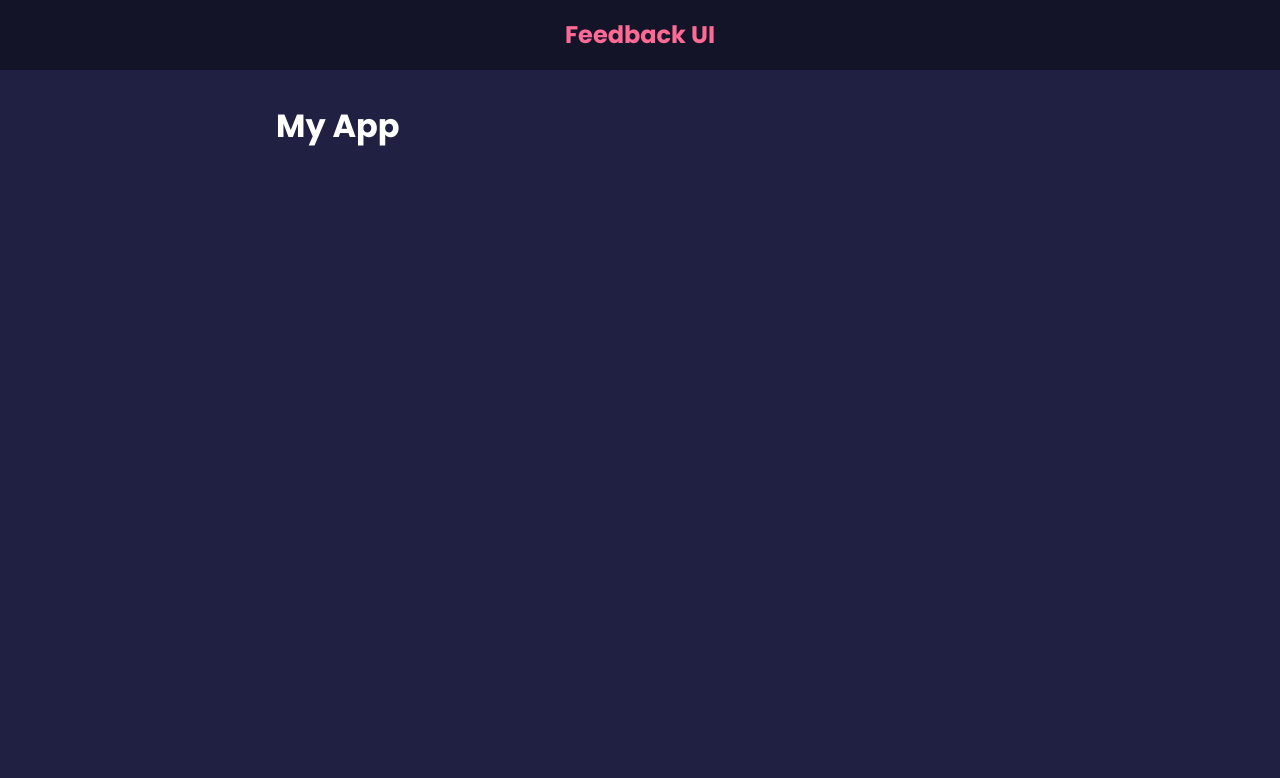
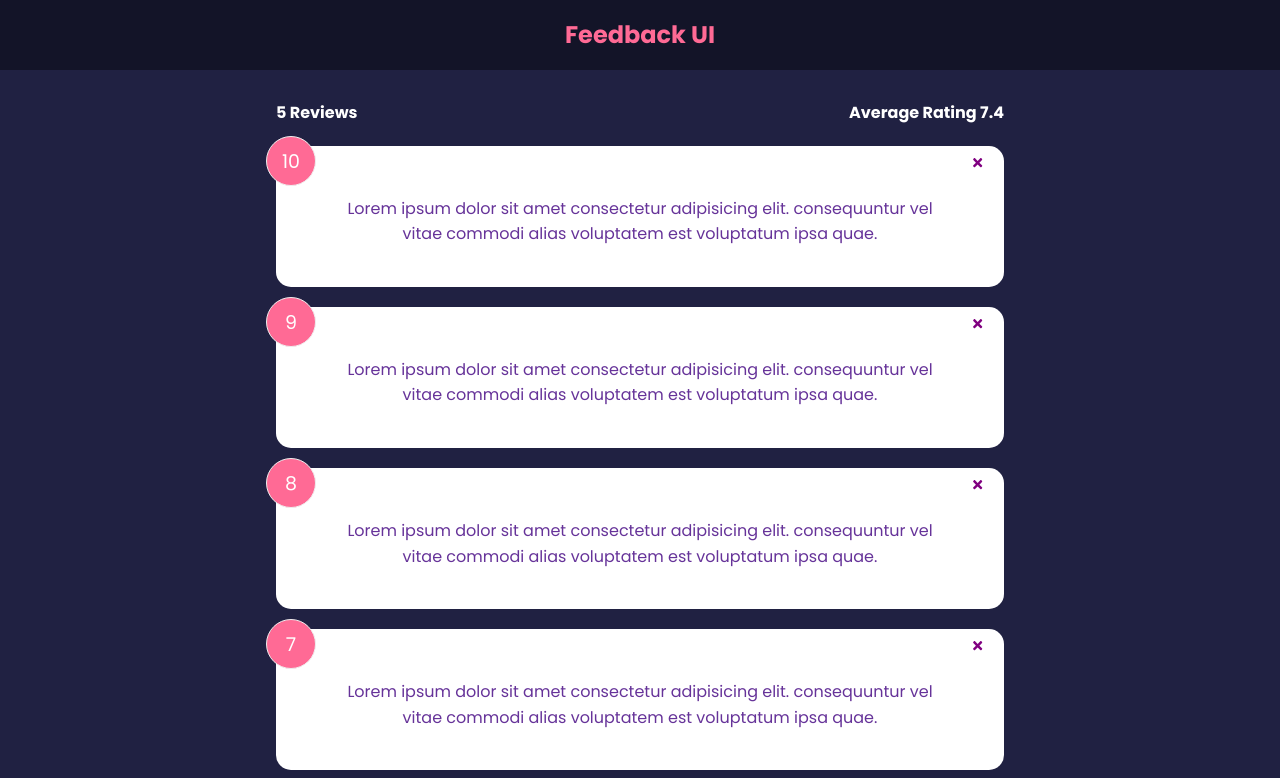
Before and after one commit to khaldoun36/feedback-app-react, a React (Create React App) app: page / in a window 1280 px wide. Shown: the top 778 px of the page. Built offline with nearby package versions, Linux system fonts and the light colour scheme; the HTML template or start-up script is replaced by a standard one.

Commit message:
Added the feedback rating and the func to delete a feedback item

```diff
--- a/package.json
+++ b/package.json
@@ -8,6 +8,7 @@
     "@testing-library/user-event": "^13.5.0",
     "react": "^17.0.2",
     "react-dom": "^17.0.2",
+    "react-icons": "^4.3.1",
     "react-scripts": "5.0.0",
     "web-vitals": "^2.1.2"
   },
--- a/src/App.js
+++ b/src/App.js
@@ -1,11 +1,22 @@
+import FeedbackData from "./Data/FeedbackData";
 import Header from "./components/Header";
+import { useState } from "react";
+import FeedbackList from "./components/FeedbackList";
+import FeedBackStats from "./components/FeedbackStats";
 
 const App = () => {
+  const [feedback, setFeedback] = useState(FeedbackData);
+  const deleteFeedback = (id) => {
+    if (window.confirm("Are you sure about deleting this item?")) {
+      setFeedback(feedback.filter((item) => item.id !== id));
+    }
+  };
   return (
     <>
       <Header />
       <div className="container">
-        <h1>My App</h1>
+        <FeedBackStats feedback={feedback} />
+        <FeedbackList feedback={feedback} handleDelete={deleteFeedback} />
       </div>
     </>
   );
--- /dev/null
+++ b/src/Data/FeedbackData.js
@@ -0,0 +1,29 @@
+const FeedbackData = [
+  {
+    id: 1,
+    rating: 10,
+    text: "Lorem ipsum dolor sit amet consectetur adipisicing elit. consequuntur vel vitae commodi alias voluptatem est voluptatum ipsa quae.",
+  },
+  {
+    id: 2,
+    rating: 9,
+    text: "Lorem ipsum dolor sit amet consectetur adipisicing elit. consequuntur vel vitae commodi alias voluptatem est voluptatum ipsa quae.",
+  },
+  {
+    id: 3,
+    rating: 8,
+    text: "Lorem ipsum dolor sit amet consectetur adipisicing elit. consequuntur vel vitae commodi alias voluptatem est voluptatum ipsa quae.",
+  },
+  {
+    id: 4,
+    rating: 7,
+    text: "Lorem ipsum dolor sit amet consectetur adipisicing elit. consequuntur vel vitae commodi alias voluptatem est voluptatum ipsa quae.",
+  },
+  {
+    id: 5,
+    rating: 3,
+    text: "Lorem ipsum dolor sit amet consectetur adipisicing elit. consequuntur vel vitae commodi alias voluptatem est voluptatum ipsa quae.",
+  },
+];
+
+export default FeedbackData;
--- /dev/null
+++ b/src/components/FeedbackItem.jsx
@@ -0,0 +1,15 @@
+import Card from "./shared/Card";
+import { FaTimes } from "react-icons/fa";
+const FeedbackItem = ({ feedbackItem, handleDelete }) => {
+  return (
+    <Card>
+      <div className="num-display">{feedbackItem.rating}</div>
+      <button className="close" onClick={() => handleDelete(feedbackItem.id)}>
+        <FaTimes color="purple" />
+      </button>
+      <div className="message">{feedbackItem.text}</div>
+    </Card>
+  );
+};
+
+export default FeedbackItem;
--- /dev/null
+++ b/src/components/FeedbackList.jsx
@@ -0,0 +1,21 @@
+import FeedbackItem from "./FeedbackItem";
+
+const FeedbackList = ({ feedback, handleDelete }) => {
+  if (!feedback || feedback.length === 0) {
+    return <p>We dont have feedback to display</p>;
+  }
+
+  return (
+    <div className="feedback-list">
+      {feedback.map((feedbackItem) => (
+        <FeedbackItem
+          feedbackItem={feedbackItem}
+          key={feedbackItem.id}
+          handleDelete={handleDelete}
+        />
+      ))}
+    </div>
+  );
+};
+
+export default FeedbackList;
--- /dev/null
+++ b/src/components/FeedbackStats.jsx
@@ -0,0 +1,21 @@
+import PropTypes from "prop-types";
+const FeedBackStats = ({ feedback }) => {
+  // Calculate the average
+  let average =
+    feedback.reduce((acc, cur) => {
+      return acc + cur.rating;
+    }, 0) / feedback.length;
+  // display only one dicemal place
+  average = average.toFixed(1).replace(/[.,]0$/, "");
+  return (
+    <div className="feedback-stats">
+      <h4>{feedback.length} Reviews</h4>
+      <h4>Average Rating {isNaN(average) ? 0 : average}</h4>
+    </div>
+  );
+};
+
+FeedBackStats.propTypes = {
+  feedback: PropTypes.array.isRequired,
+};
+export default FeedBackStats;
--- /dev/null
+++ b/src/components/shared/Card.jsx
@@ -0,0 +1,15 @@
+import PropTypes from "prop-types";
+
+const Card = ({ children, reverse }) => {
+  return <div className={`card ${reverse && "reverse"}`}> {children}</div>;
+};
+
+Card.defaultProps = {
+  reverse: false,
+};
+
+Card.propTypes = {
+  children: PropTypes.node.isRequired,
+  reverse: PropTypes.bool,
+};
+export default Card;
```
Also changed, not shown: 1 other file (tests, documents, lock files or other folders).
